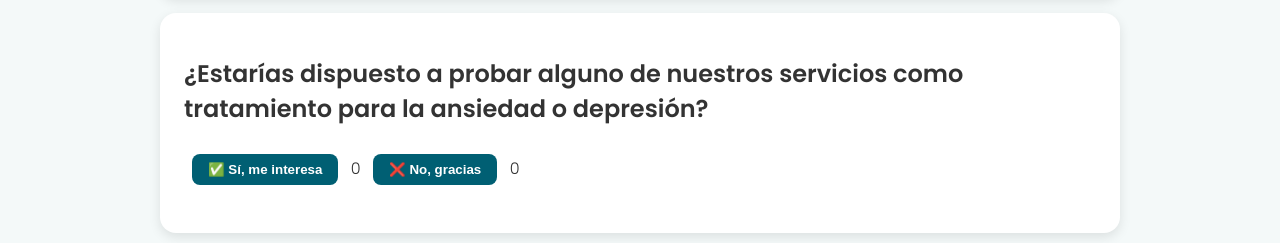
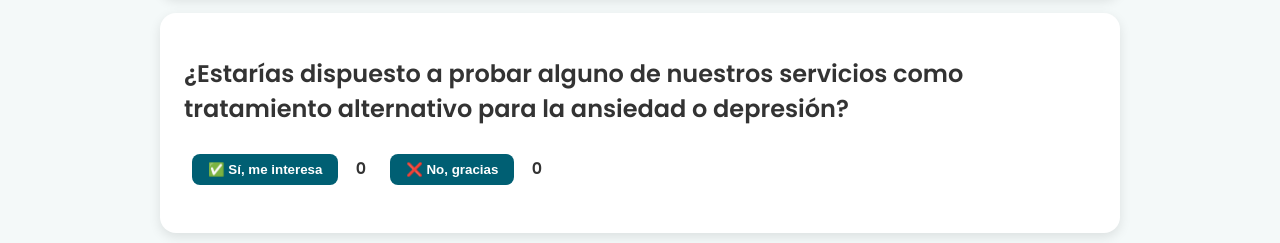
Before and after one commit to msantacruz1951/neuromod, a plain HTML site: page servicios.html in a window 1280 px wide. Shown: the part 889-1132 px from the top of the page. Drawn offline with Linux system fonts and the light colour scheme; no server answers.

Commit message:
servicios.html

```diff
--- a/servicios.html
+++ b/servicios.html
@@ -157,14 +157,19 @@
       <p>Realizamos seguimiento de evolución por WhatsApp, encuestas de satisfacción y brindamos una consulta gratuita de valoración al finalizar el tratamiento para garantizar los mejores resultados.</p>
     </div>
 
-    <div class="card encuesta">
-      <h2>¿Estarías dispuesto a probar  alguno de nuestros servicios como tratamiento para la ansiedad o depresión?</h2>
-      <div id="surveyButtons">
-        <button onclick="surveyVote(true)">✅ Sí, me interesa</button>
-         <span id="trueCount">0</span>
-        <button onclick="surveyVote(false)">❌ No, gracias</button>
-        <span id="falseCount">0</span>
-      </div>
+   <div class="card encuesta">
+      <h2>¿Estarías dispuesto a probar alguno de nuestros servicios como tratamiento alternativo para la ansiedad o depresión?</h2>
+      <div id="surveyButtons" style="display: flex; gap: 1rem; align-items: center; flex-wrap: wrap;">
+  <div>
+    <button onclick="surveyVote(true)">✅ Sí, me interesa</button>
+    <span id="trueCount" style="margin-left: 5px; font-weight: bold;">0</span>
+  </div>
+  <div>
+    <button onclick="surveyVote(false)">❌ No, gracias</button>
+    <span id="falseCount" style="margin-left: 5px; font-weight: bold;">0</span>
+  </div>
+</div>
+
       <p id="surveyMessage" style="margin-top: 1rem; font-weight: bold;"></p>
     </div>
 
```
